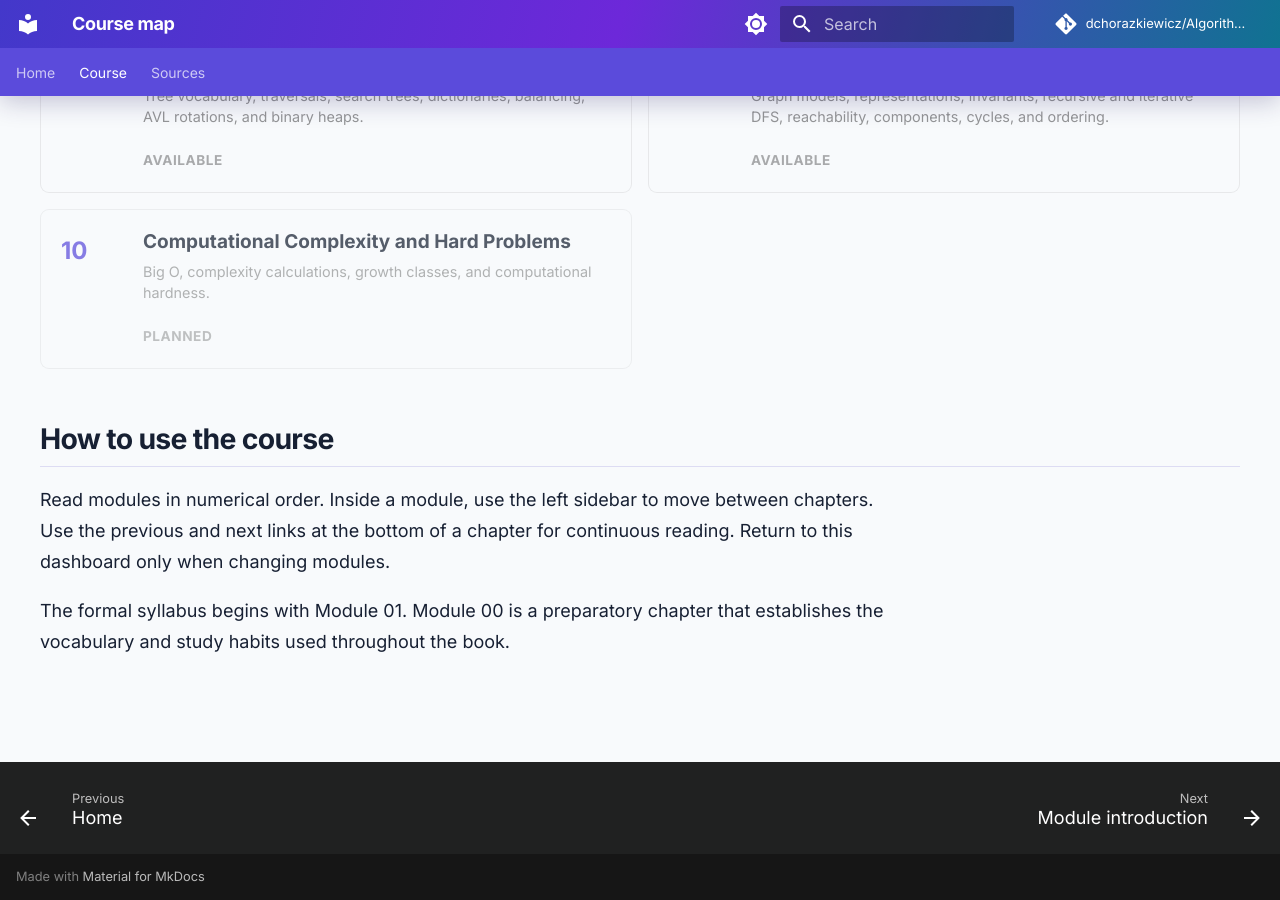
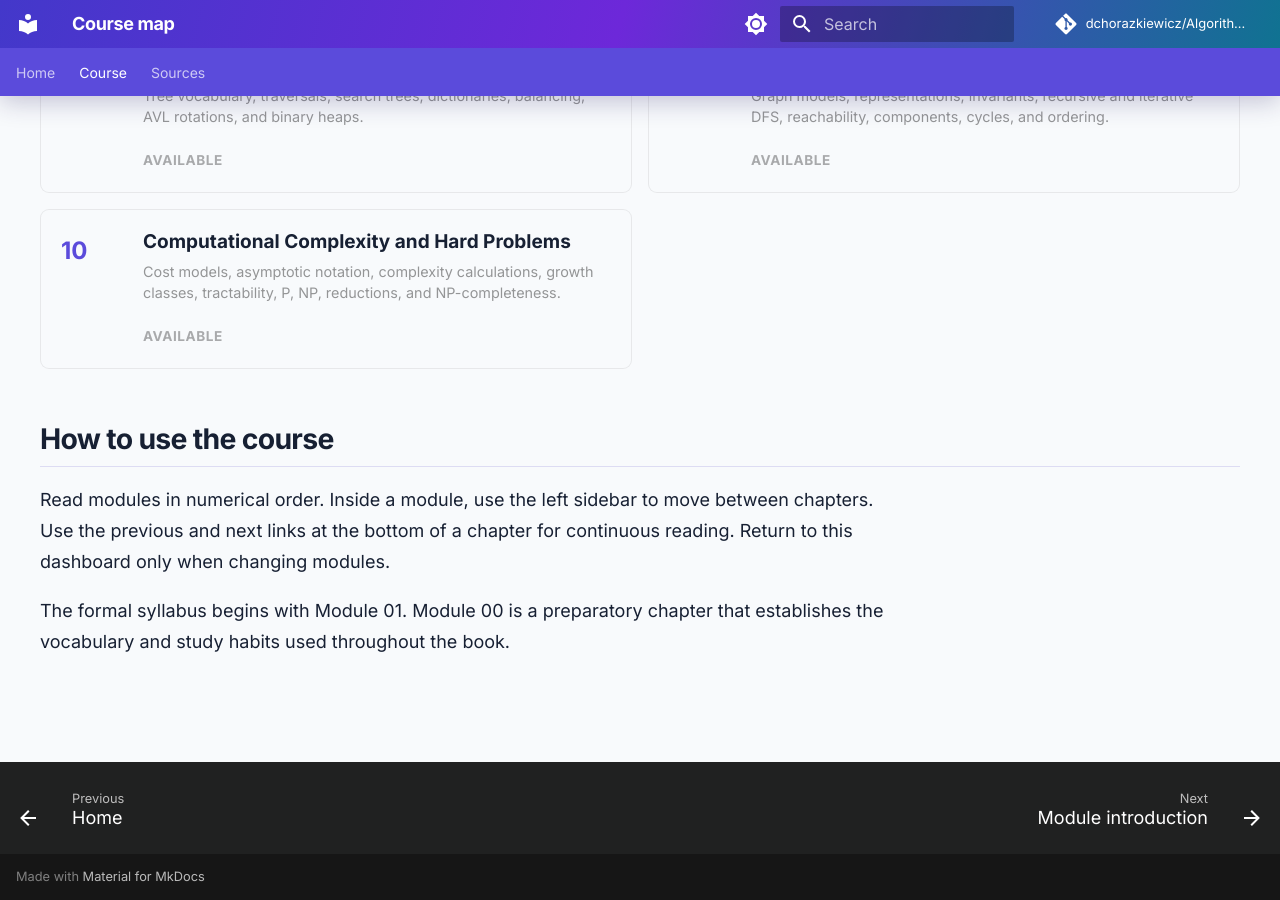
Before and after one commit to dchorazkiewicz/Algorithms_and_Complexity, an MkDocs documentation site: the page built from docs/course/index.md, in a window 1280 px wide and 900 px high, scrolled down 1040 px. Built offline with MkDocs 1.6.1 and Material for MkDocs 9.7.7, drawn with Linux system fonts in a browser that asks for light colours; comment, search, counter and statistics services are not loaded.

Commit message:
Mark Module 10 available on course dashboard

```diff
--- a/docs/course/index.md
+++ b/docs/course/index.md
@@ -19,7 +19,7 @@ Choose a module from the dashboard. The course map is the only page that shows t
   <a class="module-tile module-tile--available" href="07-lists-stacks-queues-and-priority-queues/"><span class="module-tile__number">07</span><span class="module-tile__body"><strong>Lists, Stacks, Queues, and Priority Queues</strong><small>Linked structures, LIFO and FIFO interfaces, priority ordering, circular lists, self-organisation, and skip lists.</small><em>Available</em></span></a>
   <a class="module-tile module-tile--available" href="08-binary-trees-avl-and-heaps/"><span class="module-tile__number">08</span><span class="module-tile__body"><strong>Binary Trees, AVL Trees, and Heaps</strong><small>Tree vocabulary, traversals, search trees, dictionaries, balancing, AVL rotations, and binary heaps.</small><em>Available</em></span></a>
   <a class="module-tile module-tile--available" href="09-graphs-and-depth-first-search/"><span class="module-tile__number">09</span><span class="module-tile__body"><strong>Graphs and Depth-First Search</strong><small>Graph models, representations, invariants, recursive and iterative DFS, reachability, components, cycles, and ordering.</small><em>Available</em></span></a>
-  <div class="module-tile module-tile--planned"><span class="module-tile__number">10</span><span class="module-tile__body"><strong>Computational Complexity and Hard Problems</strong><small>Big O, complexity calculations, growth classes, and computational hardness.</small><em>Planned</em></span></div>
+  <a class="module-tile module-tile--available" href="10-computational-complexity-and-hard-problems/"><span class="module-tile__number">10</span><span class="module-tile__body"><strong>Computational Complexity and Hard Problems</strong><small>Cost models, asymptotic notation, complexity calculations, growth classes, tractability, P, NP, reductions, and NP-completeness.</small><em>Available</em></span></a>
 </div>
 
 ## How to use the course
```
